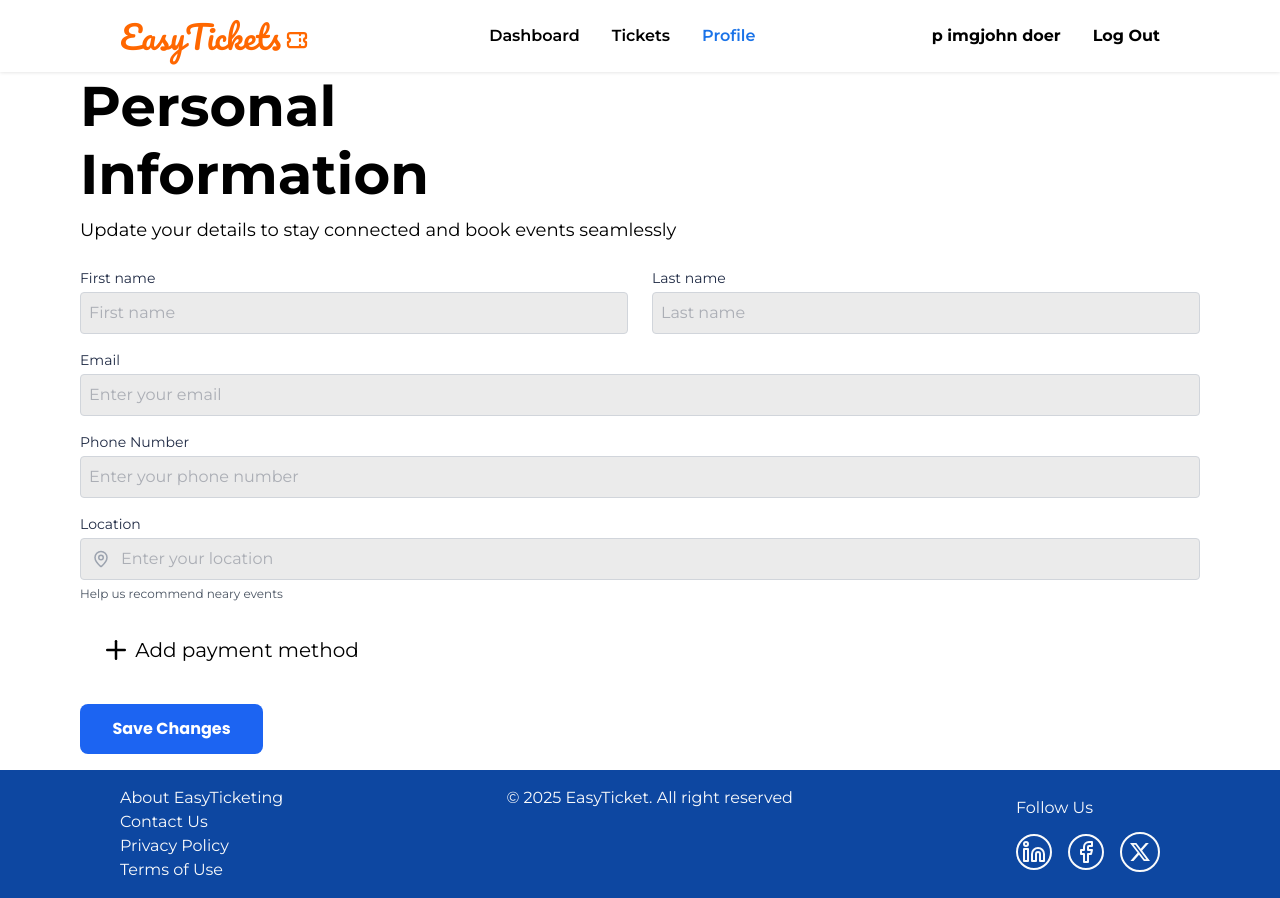
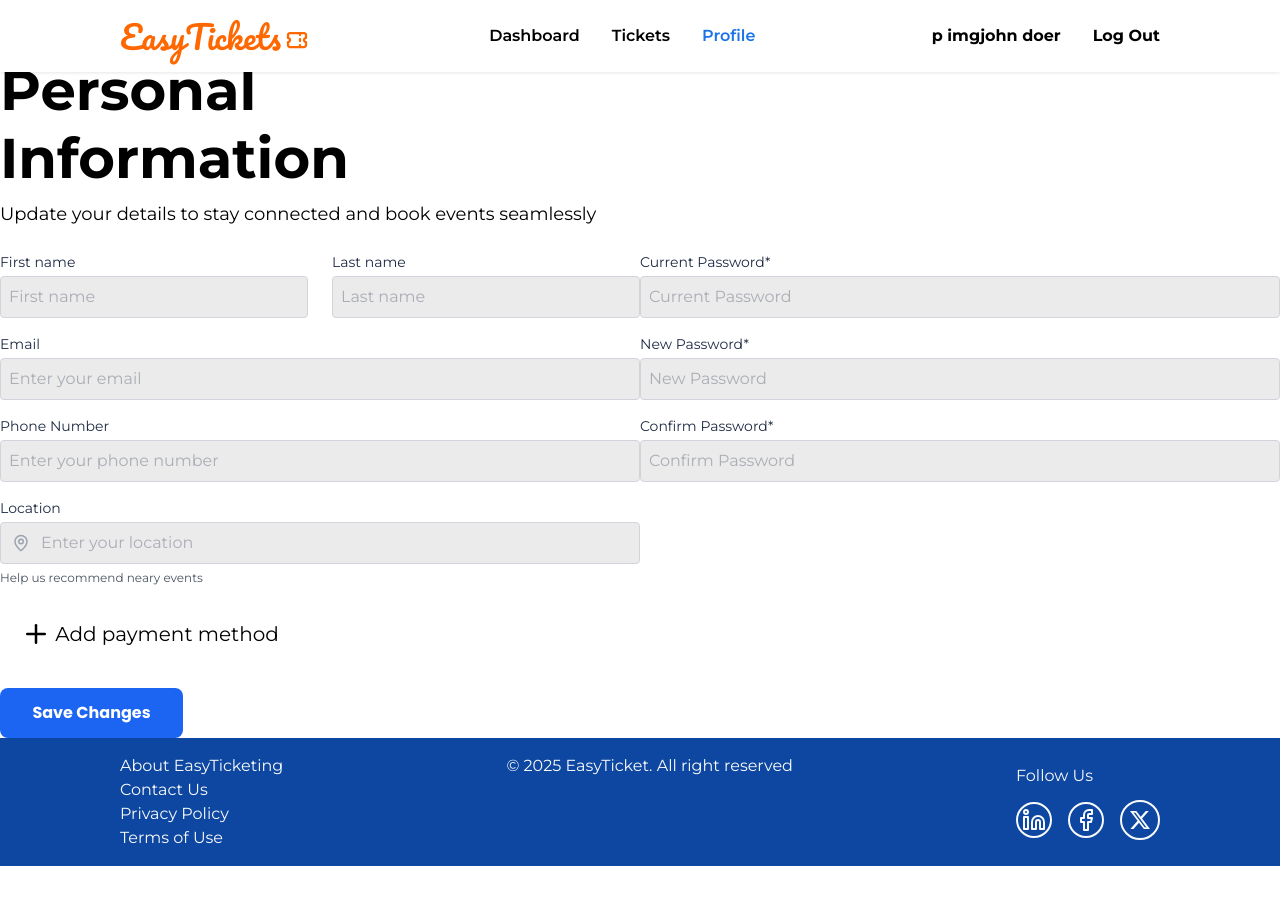
Before and after one commit to mafindijr/easy-ticketing-app, a React (Vite) app: page /profile in a window 1280 px wide. After the commit the page ends 866 px from the top, so only its background shows below. Built offline with nearby package versions, Linux system fonts and the light colour scheme.

Commit message:
refactor: working on profile component

```diff
--- a/src/Pages/Profile.jsx
+++ b/src/Pages/Profile.jsx
@@ -3,7 +3,6 @@ import { Input } from "../components/input";
 import { Button } from "../components/button";
 import { Plus } from "lucide-react";
 import { MapPin } from "lucide-react";
-import ProfileNav from "../components/profile-nav";
 
 export default function Profile() {
 
@@ -13,16 +12,18 @@ export default function Profile() {
   return (
     <div className="mt-14">
 
-        <main className="col-span-4 px-20 py-4">
-          <div>
             <div className="w-[600px]">
                 <h1 className="font-montserrat font-[700] text-[56px] leading-[68px] mb-2">Personal Information</h1>
                 <p className="font-montserrat text-[18px] font-[400] mb-2 leading-[28px]">Update your details to stay connected and book events seamlessly</p>
             </div>
+        <main className="grid grid-cols-2">
+
+          <div>
 
             <form>
 
                <div className="grid grid-cols-2 gap-6">
+                <div>
                   <Input
                       label="First name"
                       name="firstName"
@@ -32,7 +33,8 @@ export default function Profile() {
                       error={errors.firstName}
                       required
                   />
-
+                </div>
+                <div>
                   <Input
                       label="Last name"
                       name="lastName"
@@ -43,6 +45,8 @@ export default function Profile() {
                       required
                   />
                   </div>
+              </div>
+              <div>
                 <div>
                 <Input
                     label="Email"
@@ -53,7 +57,8 @@ export default function Profile() {
                     error={errors.email}
                     required
                 />
-
+                </div>
+                  <div>
                     <Input
                         label="Phone Number"
                         name="phone number"
@@ -63,7 +68,8 @@ export default function Profile() {
                         error={errors.email}
                         required
                     />
-
+                 </div>
+                 <div>
                   <Input
                         label="Location"
                         name="location"
@@ -74,6 +80,7 @@ export default function Profile() {
                         required
                         prefixIcon={MapPin}
                     />
+                  </div>
                   <span className="text-[#4B5563] font-montserrat font-[400] text-[12px] leading-[16px]">Help us recommend neary events</span>
               </div>
               <div>
@@ -86,6 +93,42 @@ export default function Profile() {
                 </Button>
             </form>
             </div>
+            <div>
+              <form>
+                <Input
+                 label="Current Password*"
+                 name="password"
+                 type="text"
+                 placeholder="Current Password"
+                 register={register}
+                 error={errors.password}
+                 required
+                //  prefixIcon={}
+                />
+
+                <Input
+                 label="New Password*"
+                 name="newPassword"
+                 type="text"
+                 placeholder="New Password"
+                 register={register}
+                 error={errors.newPassword}
+                 required
+                //  prefixIcon={}
+                />
+
+                <Input
+                 label="Confirm Password*"
+                 name="confirmPassword"
+                 type="text"
+                 placeholder="Confirm Password"
+                 register={register}
+                 error={errors.confirmPassword}
+                 required
+                //  prefixIcon={}
+                />
+              </form>
+            </div>
         </main>
     </div>
   )
```
Lines whose indentation alone changed are shown as unchanged.
